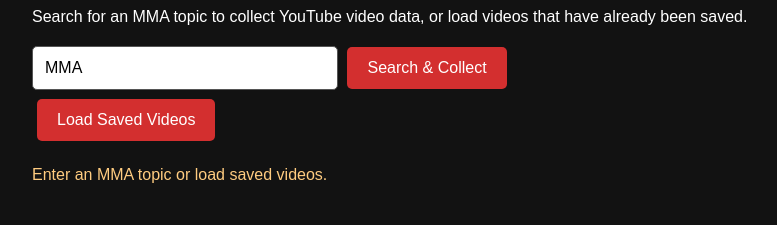
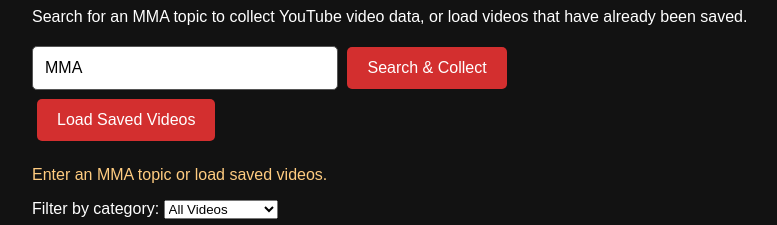
Before and after one commit to SergioFigueroaCodes/fightpulse, a Spring Boot app: page / in a window 1280 px wide. Shown: the part 274-499 px from the top of the page, without its empty margins (8-785 px from the left). Run offline with Spring Boot 4, Linux system fonts and the light colour scheme.

Commit message:
feat: add category filters to FightPulse dashboard

```diff
--- a/src/main/resources/static/index.html
+++ b/src/main/resources/static/index.html
@@ -149,6 +149,17 @@
         Enter an MMA topic or load saved videos.
     </p>
 
+    <!-- Filter saved videos by category -->
+    <div class="category-filter">
+        <label for="category-filter">Filter by category:</label>
+        <select id="category-filter">
+            <option value="ALL">All Videos</option>
+            <option value="NEWS">News</option>
+            <option value="FIGHT_HIGHLIGHT">Fight Highlights</option>
+            <option value="NEEDS_REVIEW">Needs Review</option>
+        </select>
+    </div>
+
     <!-- Existing video table -->
     <div class="table-container">
         <table>
@@ -262,6 +273,8 @@
         }
     }
 
+    let savedChartData = [];
+
     // Load saved videos and their latest statistics.
     async function loadVideos() {
         const button = document.getElementById("load-button");
@@ -302,6 +315,7 @@
 
                 // Add one row to the existing table.
                 const row = document.createElement("tr");
+                row.dataset.category = video.category;
 
                 row.innerHTML = `
                     <td>${escapeHtml(video.title)}</td>
@@ -321,13 +335,15 @@
                 if (rate !== null) {
                     chartData.push({
                         title: video.title,
-                        rate: rate
+                        rate: rate,
+                        category: video.category
                     });
                 }
             }
 
-            // Draw the chart after all videos load.
-            drawChart(chartData);
+            // Store chart data and apply the selected filter.
+            savedChartData = chartData;
+            filterVideos();
 
             message.textContent =
                 videos.length +
@@ -340,6 +356,26 @@
             button.disabled = false;
         }
     }
+
+    // Show only videos matching the selected category.
+    function filterVideos() {
+        const category = document.getElementById("category-filter").value;
+        const rows = document.querySelectorAll("#video-table-body tr");
+
+        for (const row of rows) {
+            row.hidden = category !== "ALL" &&
+                         row.dataset.category !== category;
+        }
+
+        const filteredChartData = savedChartData.filter(item =>
+            category === "ALL" || item.category === category
+        );
+
+        drawChart(filteredChartData);
+    }
+
+    document.getElementById("category-filter")
+        .addEventListener("change", filterVideos);
 
     // New function: Draw horizontal engagement bars.
     function drawChart(data) {
```
